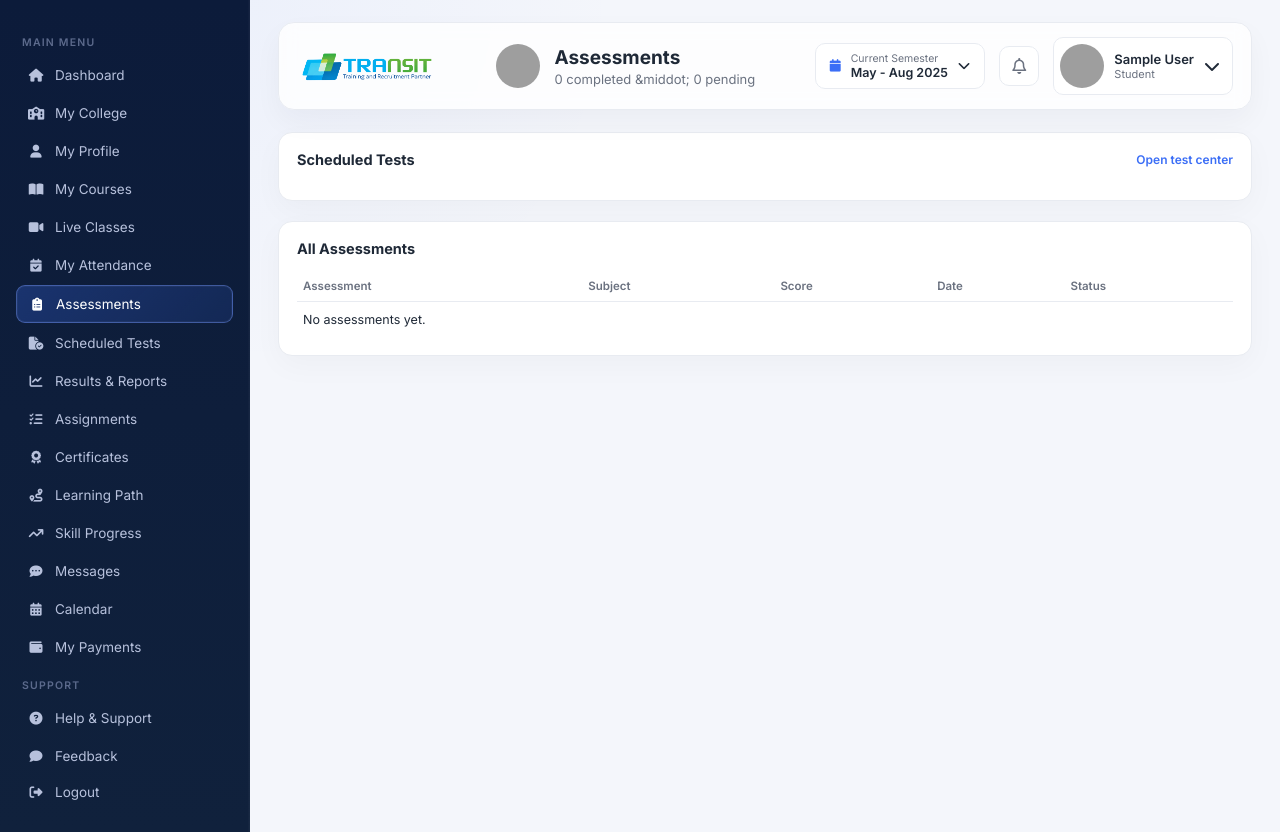
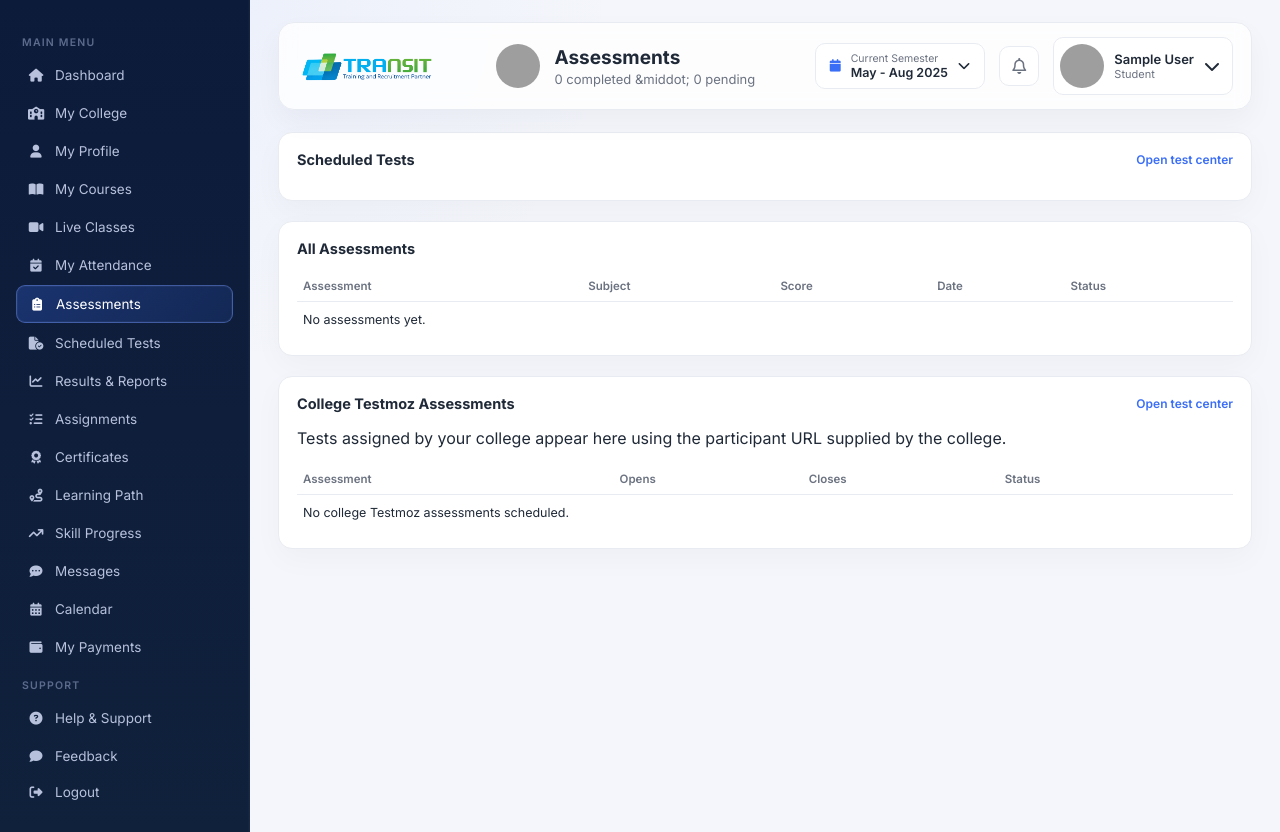
Before and after one commit to Nikhil3537/transit-nexus, a Django app: page /assessments/ in a window 1280 px wide. Run offline with Django 5.2, Linux system fonts and the light colour scheme; the visitor is signed in with stand-in values (Sample User, id 1); data comes from the database, SQL or seed files in the repository; data that the repository does not hold is empty; grey boxes are pictures that could not be loaded.

Commit message:
Show college Testmoz links in student assessments

```diff
--- a/dashboard/templates/dashboard/assessments.html
+++ b/dashboard/templates/dashboard/assessments.html
@@ -29,4 +29,22 @@
     </tbody>
   </table>
 </section>
+<section class="panel">
+  <div class="panel-head"><h3>College Testmoz Assessments</h3><a href="{% url 'scheduled_tests' %}">Open test center</a></div>
+  <p class="muted">Tests assigned by your college appear here using the participant URL supplied by the college.</p>
+  <table class="data-table">
+    <thead><tr><th>Assessment</th><th>Opens</th><th>Closes</th><th>Status</th><th></th></tr></thead>
+    <tbody>
+    {% for test in college_external_tests %}
+      <tr>
+        <td>{{ test.title }}{% if test.instructions %}<br><small>{{ test.instructions }}</small>{% endif %}</td>
+        <td>{{ test.opens_at|date:"d M Y H:i" }}</td>
+        <td>{{ test.closes_at|date:"d M Y H:i" }}</td>
+        <td>{% if now < test.opens_at %}<span class="tag tag-pending">Scheduled</span>{% elif now >= test.closes_at %}<span class="tag tag-bad">Closed</span>{% else %}<span class="tag tag-good">Open</span>{% endif %}</td>
+        <td>{% if now >= test.opens_at and now < test.closes_at %}<a class="btn btn-primary" href="{{ test.external_url }}" target="_blank" rel="noopener">Open Testmoz</a>{% else %}<span class="muted">Not available</span>{% endif %}</td>
+      </tr>
+    {% empty %}<tr><td colspan="5">No college Testmoz assessments scheduled.</td></tr>{% endfor %}
+    </tbody>
+  </table>
+</section>
 {% endblock %}
--- a/dashboard/views.py
+++ b/dashboard/views.py
@@ -228,6 +228,10 @@ def student_dashboard(request):
     strengths = profile.strengths.all()
     improvements = profile.improvement_areas.all()
     activities = profile.activities.all()[:6]
+    college_external_tests = (
+        profile.college.online_tests.filter(external_url__gt="").order_by("-opens_at")[:5]
+        if profile.college_id else []
+    )
 
     # ---- Attendance summary ----
     total_classes = len(session_attendance) if session_attendance else sum(a.total_classes for a in attendance_records)
@@ -296,6 +300,8 @@ def student_dashboard(request):
         "overall_grade": overall_grade,
         "grade_label": grade_label,
         "recent_assessments": recent_assessments,
+        "college_external_tests": college_external_tests,
+        "now": timezone.now(),
         "strengths": strengths,
         "improvements": improvements,
         "activities": activities,
@@ -399,12 +405,18 @@ def assessments_view(request):
     assessments = profile.assessments.all()
     completed = assessments.filter(status="completed")
     pending = assessments.filter(status="pending")
+    college_external_tests = (
+        profile.college.online_tests.filter(external_url__gt="").order_by("-opens_at")
+        if profile.college_id else []
+    )
     context = {
         **_base_context(profile),
         "active_page": "assessments",
         "page_title": "Assessments",
         "page_subtitle": f"{completed.count()} completed &middot; {pending.count()} pending",
         "assessments": assessments,
+        "college_external_tests": college_external_tests,
+        "now": timezone.now(),
     }
     return render(request, "dashboard/assessments.html", context)
 
```
Also changed, not shown: dashboard/templates/dashboard/student_dashboard.html (+11 -0 lines).
